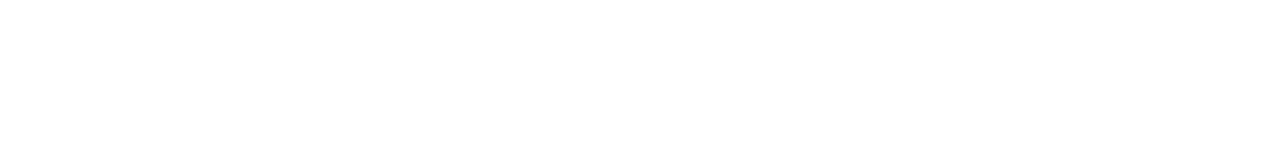
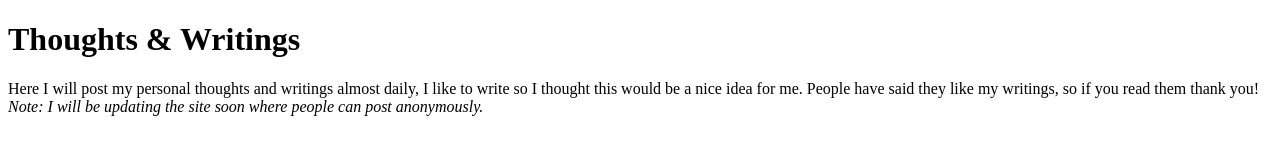
Before and after one commit to Writinganon/writinganon.github.io, a plain HTML site: page index.html in a window 1280 px wide. Drawn offline with Linux system fonts and the light colour scheme.

Commit message:
adding some code

```diff
--- a/index.html
+++ b/index.html
@@ -2,5 +2,33 @@
 <html>
 <head>
 <meta charset="UTF-8">
+</head>
+<title>Blog Anon</title>
 
-<title>Blog Anon</title>
+<h1>Thoughts & Writings</h1>
+
+<!--Update blog here-->
+<body>
+  <p>Here I will post my personal thoughts and writings almost daily, I like to write so I thought this would be a nice idea for me. People have said they like my writings, so if you read them thank you! <em>Note: I will be updating the site soon where people can post anonymously.</em></p>
+
+
+
+
+
+
+
+
+
+
+
+
+
+
+
+
+
+
+
+
+</body>
+</html>
```
